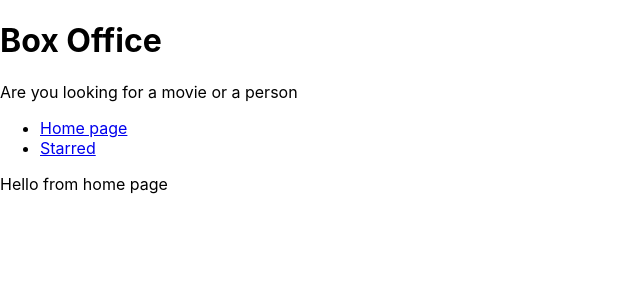
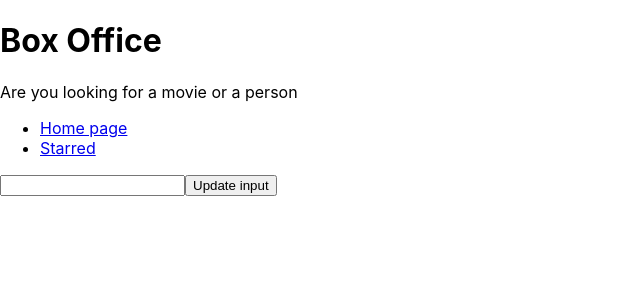
Before and after one commit to IWillInciteHaos/box-office, a React (Create React App) app: page / in a window 1280 px wide. Shown: the top 300 px of the page, without its empty margins (0-640 px from the left). Built offline with nearby package versions, Linux system fonts and the light colour scheme.

Commit message:
introduced data binding
this probably won't stay like this, but let it be uploaded to git

```diff
--- a/src/Pages/Home.jsx
+++ b/src/Pages/Home.jsx
@@ -1,8 +1,19 @@
-import {Link} from 'react-router-dom';
+import {useState} from 'react'
 
 const Home = () => {
+    const [inputValue, setInputValue] = useState('');
+
+    const onInputChange = (ev) => {
+        setInputValue(ev.target.value);
+    }
+
     return <div>
-        <div>Hello from home page</div>
+        <div>{inputValue}</div>
+        <input type='text' value={inputValue} onChange={onInputChange} />
+        <button type='button' onClick={()=>
+        {
+          setInputValue( "Lina");
+        }}>Update input</button>
     </div>
 }
 
```
